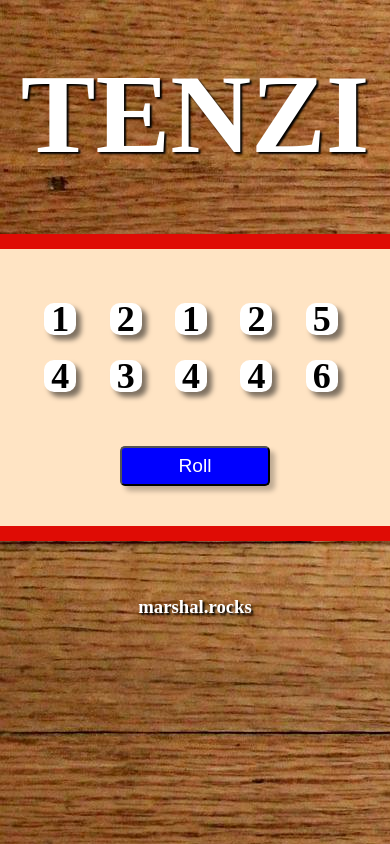
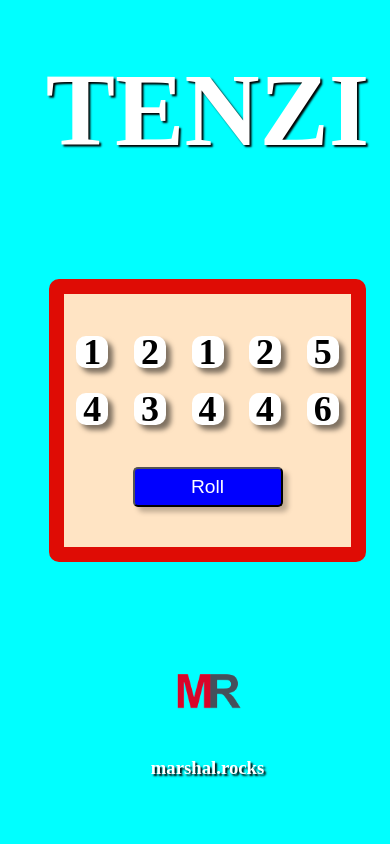
Before and after one commit to remarshal/tenzies-game, a React (Create React App) app: page / in a window 390 px wide. Shown: the top 844 px of the page. Built offline with nearby package versions, Linux system fonts and the light colour scheme.

Commit message:
added logo and css styles

```diff
--- a/src/App.jsx
+++ b/src/App.jsx
@@ -1,4 +1,5 @@
 import React, { useState } from 'react';
+import Logo from './img/logo.png'
 import "./style.css";
 import Dice from "./Components/Dice";
 
@@ -28,7 +29,10 @@ function App() {
         </div>
         <button type="button" className='btn' onClick={rollDice} >Roll</button>
       </div>
+      <footer>
+      <img src={Logo} alt="Marshal Rocks Logo" className='logo--img' />
       <h3>marshal.rocks</h3>
+      </footer>
     </main>
   );
 }
--- a/src/style.css
+++ b/src/style.css
@@ -10,18 +10,20 @@ main {
   justify-content: center;
   align-items: center;
   text-align: center;
+  background-color: aqua;
+  margin: 20px;
 }
 
 main h1 {
   color: white;
-  font-size: 7rem;
+  font-size: 6.5rem;
   margin: 50px;
   text-shadow: 2px 2px 2px #000;
 }
 
 main h3 {
   color: white;
-  margin: 50px;
+  margin-bottom: 50px;
   text-shadow: 2px 2px 2px #000;
 }
 
@@ -76,11 +78,26 @@ main h3 {
   color: white;
 }
 
+.logo--img {
+  margin-top: 25px;
+  max-width: 20%;
+}
+
 /* =============================== MEDIA QUERIES (SMALL DEVICES) =============================== */
 
 @media screen and (max-width: 600px) {
+body {
+  background-color: aqua;
+  background-image: none;
+}
+
+main {
+  margin: 0;
+  margin-left: 25px;
+}
+
   .container {
-    margin: 5px;
+    margin: 60px;
   }
 
   .dice {
```
Also changed, not shown: src/img/logo.png (added).
